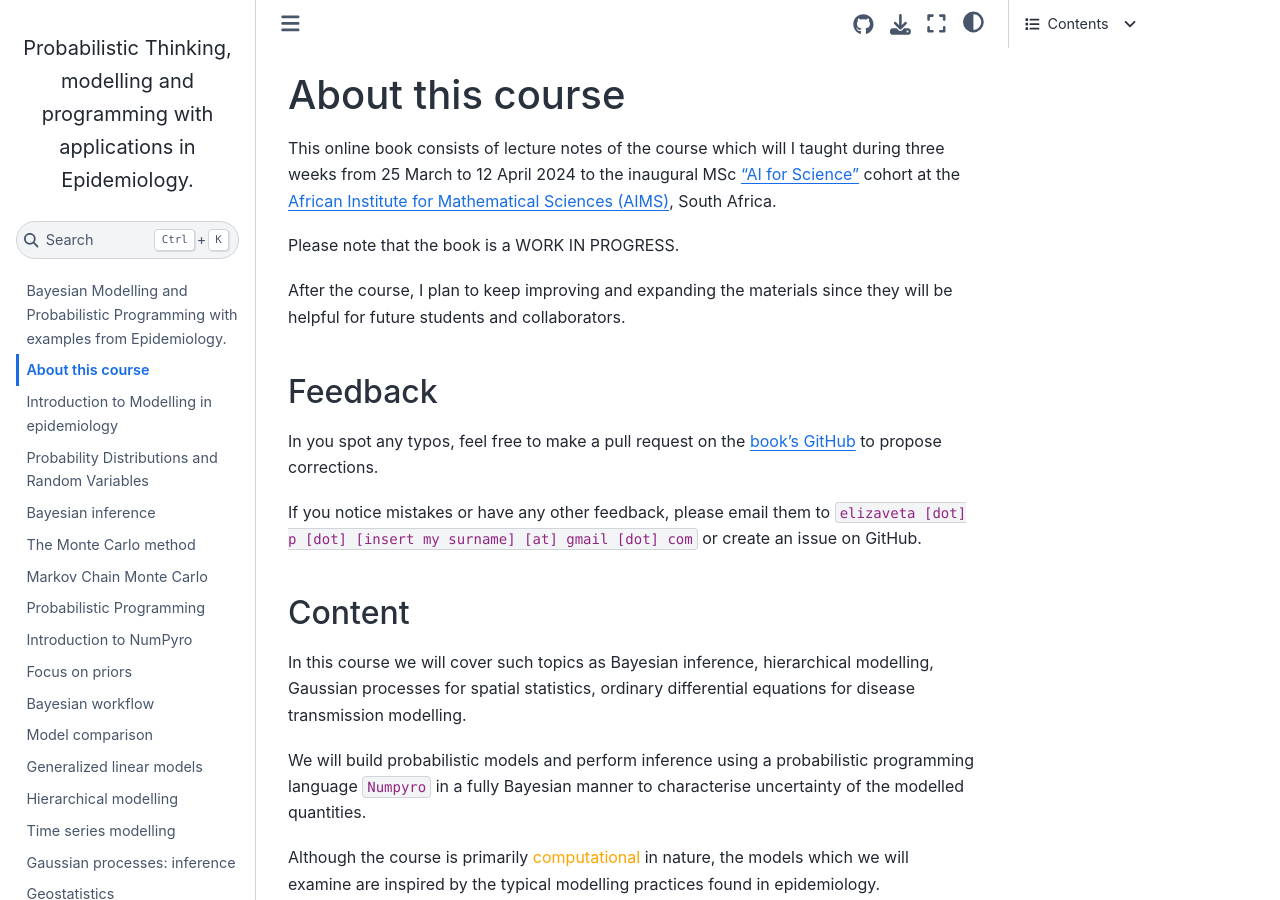
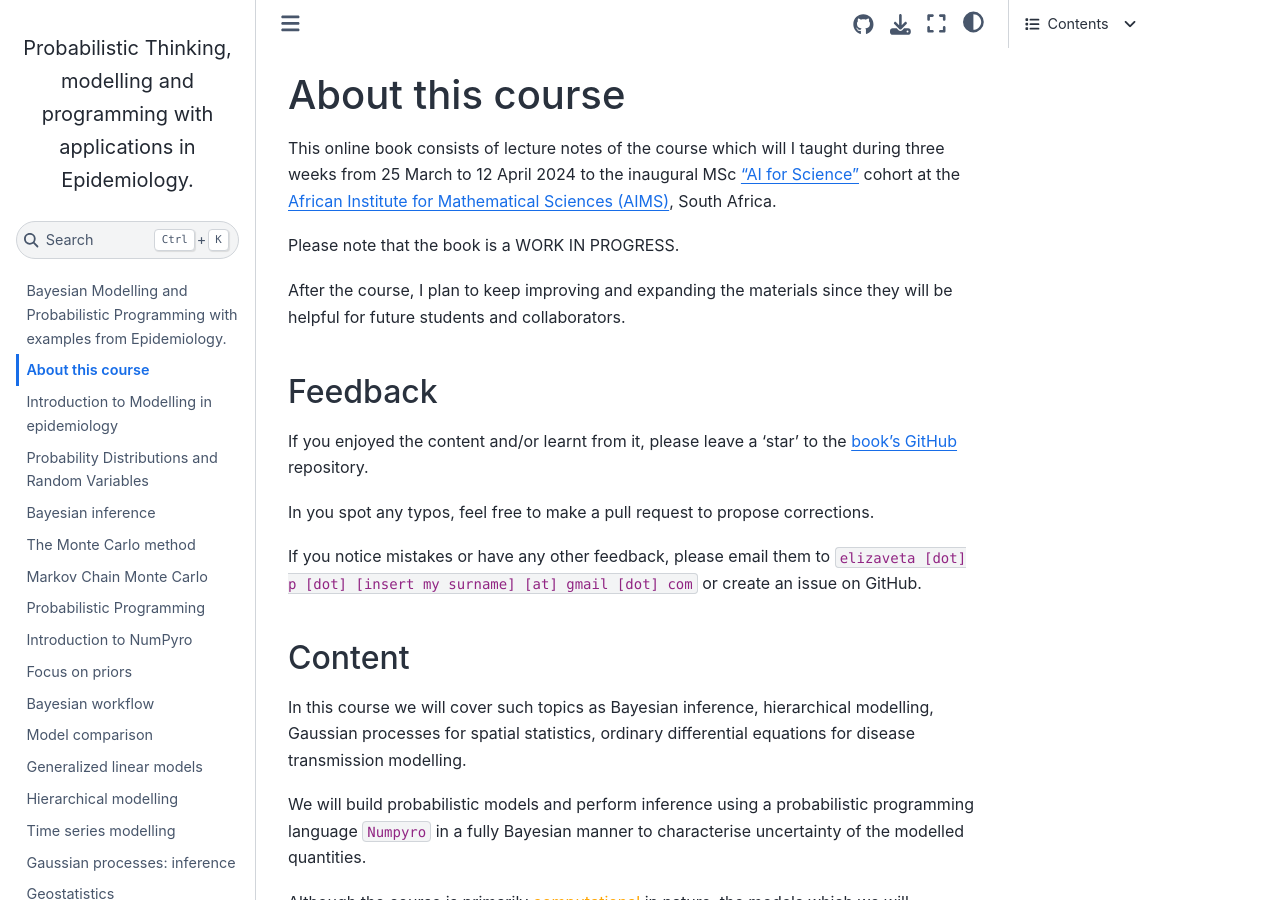
Before and after one commit to elizavetasemenova/prob-epi, a Jupyter Book: the page built from 02_about.md, in a window 1280 px wide and 900 px high. Built offline with Jupyter Book 1.0.4 settings and Sphinx 7.4.7 and the Sphinx Book theme 1.1.4, drawn with Linux system fonts in a browser that asks for light colours; pages that are not in the unit, such as notebooks, are missing from menus.

Commit message:
mentions starts

```diff
--- a/02_about.md
+++ b/02_about.md
@@ -8,7 +8,9 @@ After the course, I plan to keep improving and expanding the materials since the
 
 ## Feedback
 
-In you spot any typos, feel free to make a pull request on the [book's GitHub](https://github.com/elizavetasemenova/prob-epi) to propose corrections.
+If you enjoyed the content and/or learnt from it, please leave a 'star' to the [book's GitHub](https://github.com/elizavetasemenova/prob-epi) repository.
+
+In you spot any typos, feel free to make a pull request to propose corrections.
 
 If you notice mistakes or have any other feedback, please email them to `elizaveta [dot] p [dot] [insert my surname] [at] gmail [dot] com` or create an issue on GitHub.
 
```
